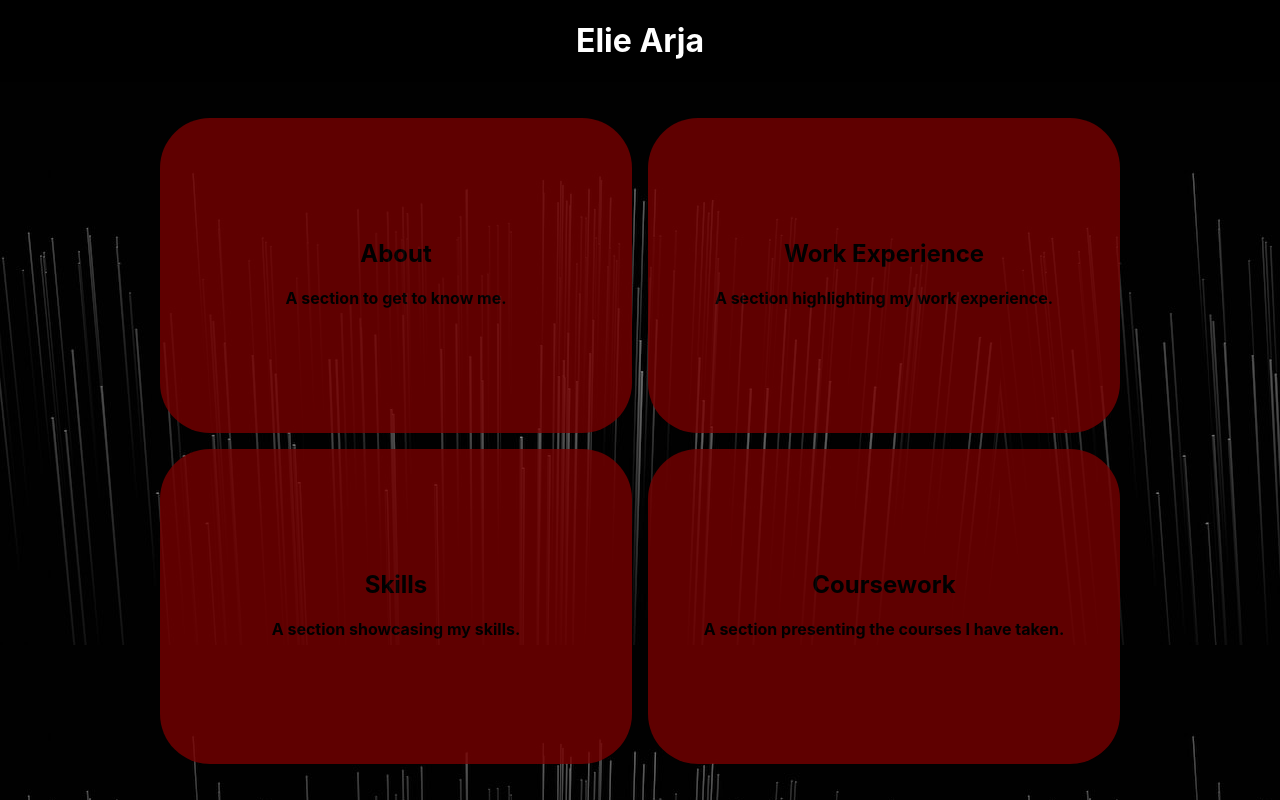
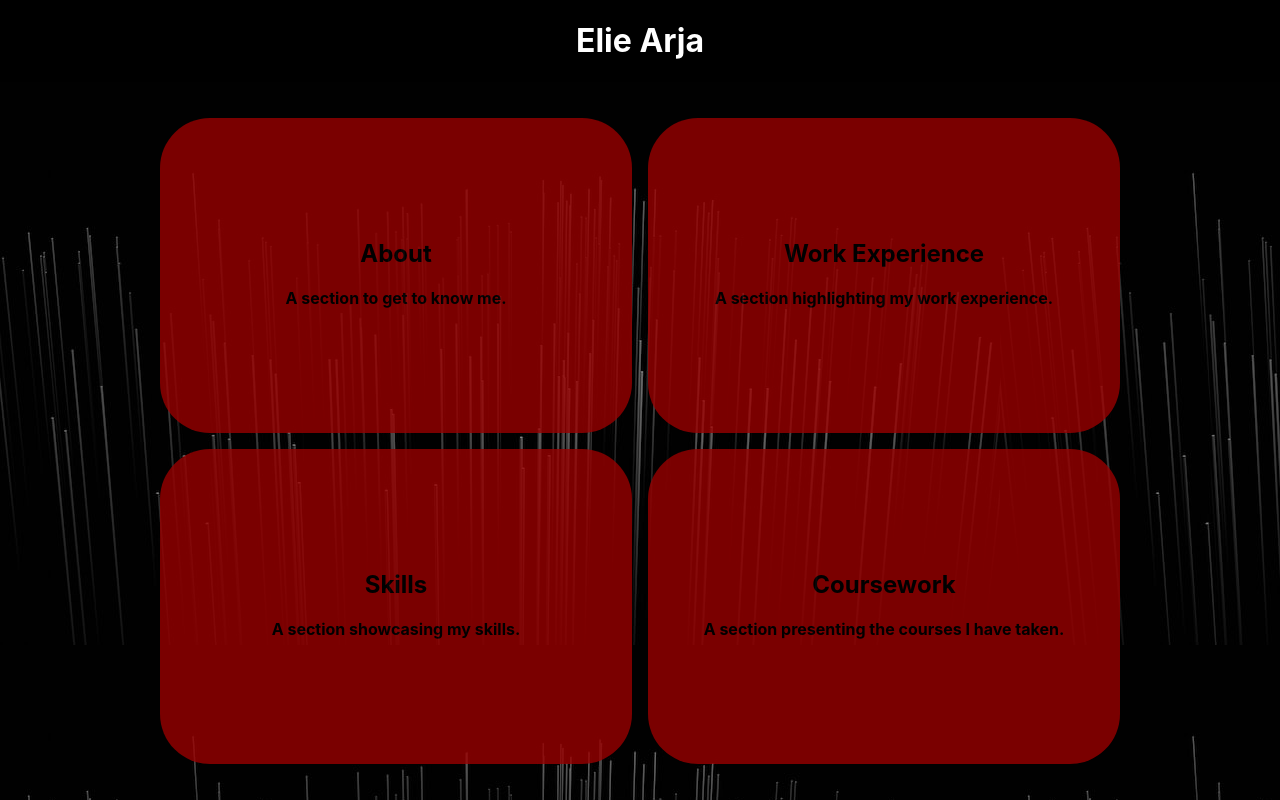
Before and after one commit to eliearja/my-website, a React (Create React App) app: page / in a window 1280 px wide. Built offline with nearby package versions, Linux system fonts and the light colour scheme.

Commit message:
Brighter colours for better contrast

```diff
--- a/src/App.css
+++ b/src/App.css
@@ -43,7 +43,7 @@
 
 .Item {
   border-radius: 50px;
-  background-color: #770000;
+  background-color: #990000;
   opacity: 0.8;
   display: flex;
   padding: 0% 5% 5%;
@@ -54,7 +54,7 @@
 }
 
 .Item:hover {
-  background-color: #770000;
+  background-color: #AA0000;
   color: #FFFFFF;
   opacity: 1;
   transition: 0.3s ease-in;
```
